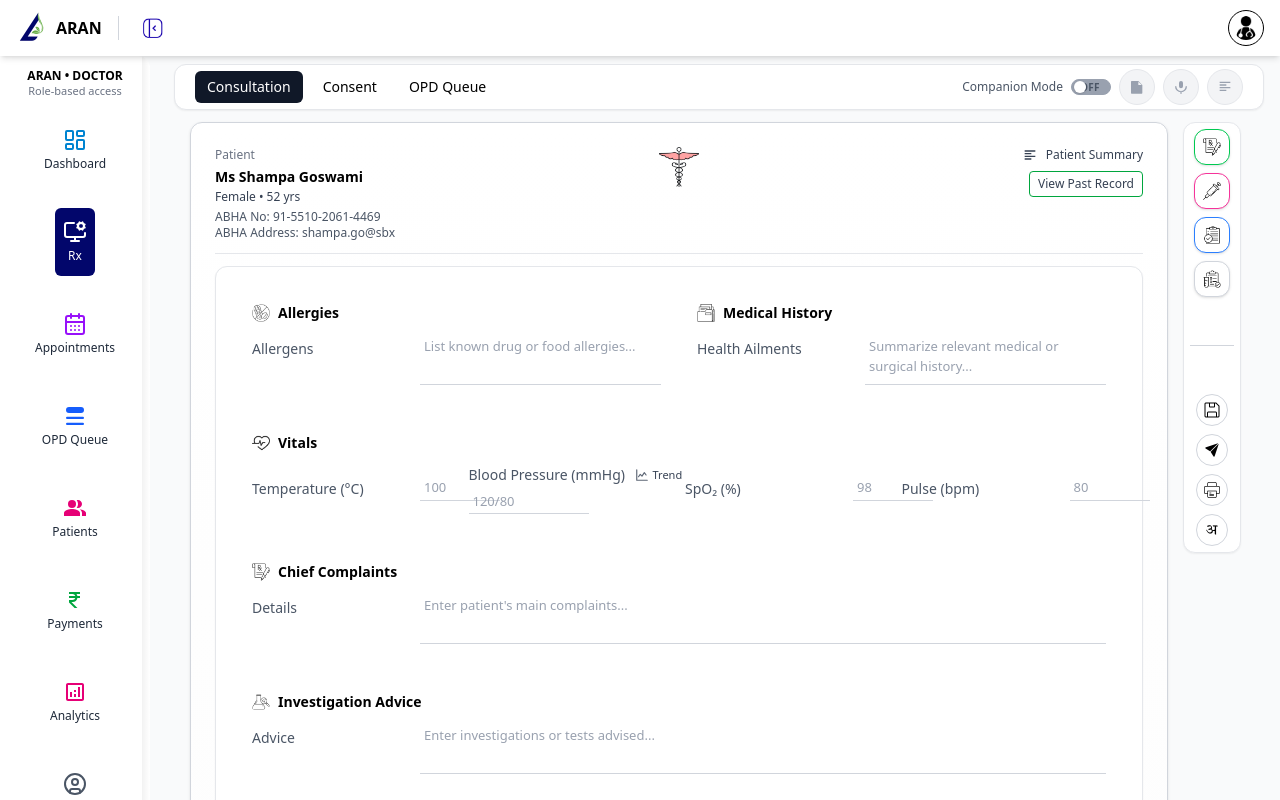
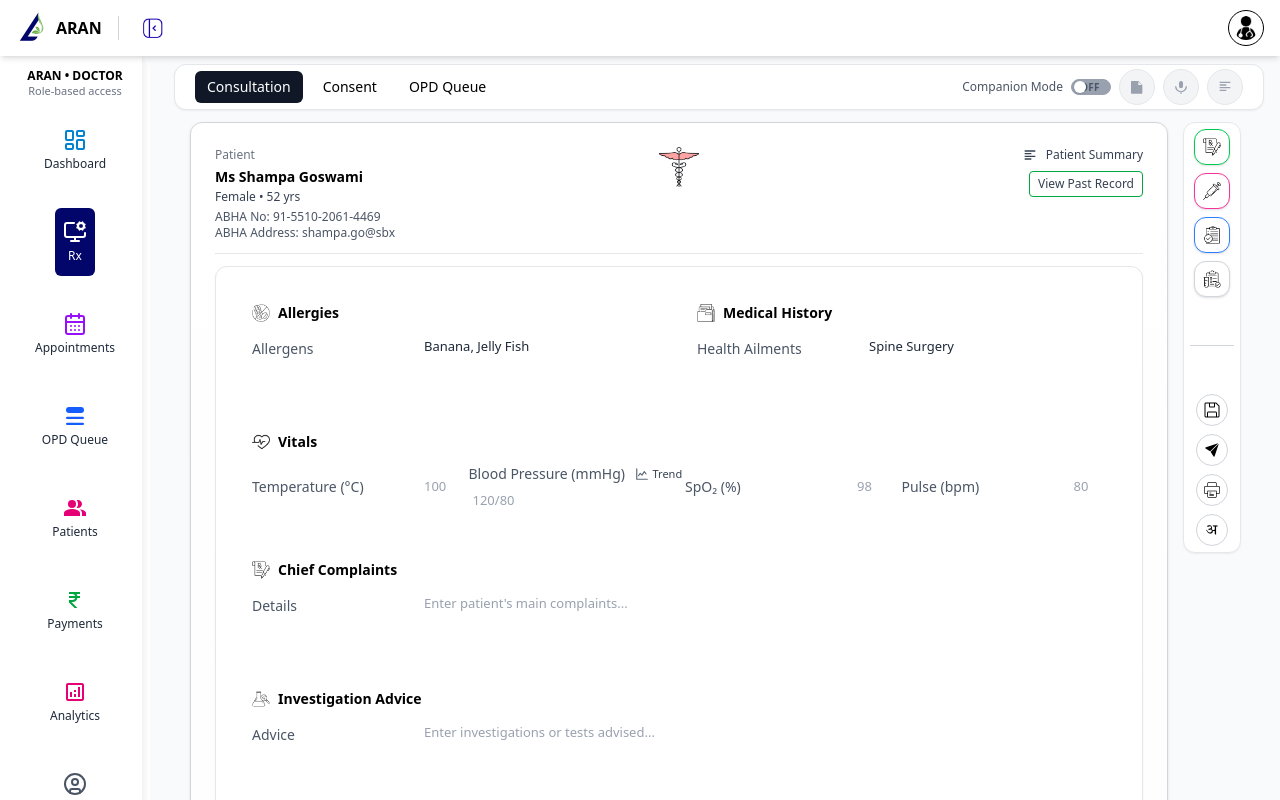
Before and after one commit to kaushikee-compune/ARAN-UI-UX, a Next.js app: page /doctor/console in a window 1280 px wide. Both pictures are taken after a click on the button 1212 px from the left and 147 px from the top of the page. Shown: the top 800 px of the page. Built offline with nearby package versions, Linux system fonts and the light colour scheme; what @tailwindcss/postcss would draw is missing.

Commit message:
Digital Rx with Bp Trend ver 1.12

```diff
--- a/app/(app)/doctor/console/page.tsx
+++ b/app/(app)/doctor/console/page.tsx
@@ -126,6 +126,8 @@ type ImmunizationState = {
   }>;
 };
 
+
+
 export default function DoctorConsolePage() {
   /* Header */
   const [activeTop, setActiveTop] = useState<TopMenuKey>("consultation");
@@ -136,6 +138,10 @@ export default function DoctorConsolePage() {
 
   /* Right tools */
   const [activeTool, setActiveTool] = useState<ActiveTool>("none");
+
+  const [bpTrend, setBpTrend] = useState<
+  Array<{ date: string; sys: number; dia: number }>
+>([]);
 
   /* Patient header (placeholder) */
   const patient = useMemo(
@@ -238,8 +244,46 @@ export default function DoctorConsolePage() {
     loadMockRecords("pat_001")
       .then((canon) => {
         if (!alive) return;
-        setPastDays(groupByDate(canon));
+
+        // Group by date for Past Records viewer
+        const grouped = groupByDate(canon);
+        setPastDays(grouped);
         setErrorPast(null);
+
+        // ✅ Prefill Allergies + Medical History from the LATEST record that has them
+        const latest = canon
+          .slice()
+          .reverse()
+          .find(
+            (r) =>
+              (r.canonical?.allergies && r.canonical.allergies.trim() !== "") ||
+              (r.canonical?.medicalHistory &&
+                r.canonical.medicalHistory.trim() !== "")
+          );
+
+        if (latest) {
+          setRxForm((prev) => ({
+            ...prev,
+            allergies: latest.canonical.allergies || prev.allergies,
+            medicalHistory:
+              latest.canonical.medicalHistory || prev.medicalHistory,
+          }));
+        }
+
+        // ✅ Derive BP trend from all available vitals
+        const bpData = canon
+          .map((r) => {
+            const v = r.canonical?.vitals || {};
+            const sys = parseFloat(v.bpSys || "");
+            const dia = parseFloat(v.bpDia || "");
+            if (!isNaN(sys) && !isNaN(dia)) {
+              return { date: r.dateISO, sys, dia };
+            }
+            return null;
+          })
+          .filter(Boolean) as Array<{ date: string; sys: number; dia: number }>;
+
+        setBpTrend(bpData);
       })
       .catch((e: any) => {
         if (!alive) return;
@@ -434,7 +478,7 @@ export default function DoctorConsolePage() {
                 <DigitalRxForm
                   value={rxForm}
                   onChange={setRxForm}
-                 // onSave={onSave}
+                  bpHistory={bpTrend}
                 />
               ) : undefined
             }
@@ -461,7 +505,7 @@ export default function DoctorConsolePage() {
               <DigitalRxForm
                 value={rxForm}
                 onChange={setRxForm}
-                //onSave={onSave}
+                bpHistory={bpTrend}
               />
             </SectionCard>
           )}
@@ -739,7 +783,6 @@ function LivePreview({ payload }: { payload?: DigitalRxFormState }) {
     "instruction",
   ]);
 
-
   const hasVitals =
     nonEmpty(vitals.temperature) ||
     nonEmpty(vitals.bp) ||
@@ -763,7 +806,6 @@ const hasPlan =
     nonEmpty(followUpDate) ||
     (uploads?.files?.length ?? 0) > 0 ||
     nonEmpty(uploads?.note);
-
 
   const showVitals = hasVitals;
   const showClinical = hasClinical;
@@ -802,7 +844,9 @@ const hasPlan =
                 }
               />
             )}
-          {nonEmpty(vitals.spo2) && <KV k="SpO₂" v={`${safe(vitals.spo2)} %`} />}
+            {nonEmpty(vitals.spo2) && (
+              <KV k="SpO₂" v={`${safe(vitals.spo2)} %`} />
+            )}
             {nonEmpty(vitals.pulse) && (
               <KV k="Pulse" v={`${safe(vitals.pulse)} bpm`} />
             )}
@@ -838,10 +882,16 @@ const hasPlan =
             <table className="w-full text-sm">
               <thead>
                 <tr className="bg-gray-50 text-gray-600">
-                <th className="px-2 py-1.5 text-left font-medium">Medicine</th>
-                <th className="px-2 py-1.5 text-left font-medium">Frequency</th>
+                  <th className="px-2 py-1.5 text-left font-medium">
+                    Medicine
+                  </th>
+                  <th className="px-2 py-1.5 text-left font-medium">
+                    Frequency
+                  </th>
                   <th className="px-2 py-1.5 text-left font-medium">Timings</th>
-                <th className="px-2 py-1.5 text-left font-medium">Duration</th>
+                  <th className="px-2 py-1.5 text-left font-medium">
+                    Duration
+                  </th>
                   <th className="px-2 py-1.5 text-left font-medium">Dosage</th>
                   <th className="px-2 py-1.5 text-left font-medium">
                     Instructions
@@ -908,7 +958,6 @@ const hasPlan =
       </section>
     </div>
   );
-
 }
 
 /* ----------------------------- Small preview UI ---------------------------- */
--- a/components/doctor/DigitalRxForm.tsx
+++ b/components/doctor/DigitalRxForm.tsx
@@ -182,7 +182,7 @@ const DigitalRxForm = forwardRef<DigitalRxFormHandle, DigitalRxFormProps>(
               {/* BP input (inline style consistent with yours) */}
               <div className="mt-1 flex items-center gap-2">
                 <input
-                  className="flex-1 max-w-[120px] bg-transparent border-b border-gray-300 outline-none px-1 py-0.5 text-[13px] text-gray-800 placeholder:text-gray-400 focus:border-blue-500"
+                  className="flex-1 max-w-[120px] bg-transparent  border-gray-300 outline-none px-1 py-0.5 text-[13px] text-gray-800 placeholder:text-gray-400 focus:border-blue-500"
                   inputMode="text"
                   placeholder="120/80"
                   value={safeValue.vitals.bp || ""}
@@ -386,7 +386,7 @@ function LabeledInput({
     <div className="flex items-center border-gray-300 pb-0.5 gap-2">
       <label className="text-sm text-gray-600 w-40 shrink-0">{label}</label>
       <input
-        className="flex-1 max-w-[80px] bg-transparent border-b border-gray-300 outline-none px-1 py-0.5 text-[13px] text-gray-800 placeholder:text-gray-400 focus:border-blue-500"
+        className="flex-1 max-w-[80px] bg-transparent  border-gray-300 outline-none px-1 py-0.5 text-[13px] text-gray-800 placeholder:text-gray-400 focus:border-blue-500"
         type={type}
         value={value}
         placeholder={placeholder}
@@ -417,7 +417,7 @@ function LabeledTextarea({
       <label className="text-sm text-gray-600 w-40 shrink-0 mt-1">
         {label}
       </label>
-      <div className="flex-1 border-b border-gray-300">
+      <div className="flex-1 border-gray-300">
         <textarea
           className="w-full bg-transparent outline-none resize-none px-1 py-0.5 text-[13px] text-gray-800 placeholder:text-gray-400"
           rows={2}
--- a/public/data/mock-records.json
+++ b/public/data/mock-records.json
@@ -16,7 +16,7 @@
         "bmi": "24.3"
       },
       "chiefComplaints": "Burning micturition, increased frequency for 2 days",
-      "allergies": "None",
+      "allergies": "Banana, Jelly Fish",
       "medicalHistory": "No prior UTIs",
       "investigationAdvice": "Urine R/E and Urine Culture",
       "procedure": "",
@@ -106,7 +106,7 @@
         "spo2": "99"
       },
       "chiefComplaints": "Acute low back pain after lifting",
-      "allergies": "None",
+      "allergies": "Banana, Jelly Fish",
       "medicalHistory": "No previous spine surgery",
       "investigationAdvice": "",
       "procedure": "",
@@ -159,8 +159,8 @@
         "spo2": "99"
       },
       "chiefComplaints": "",
-      "allergies": "",
-      "medicalHistory": "",
+      "allergies": "Banana, Jelly Fish",
+      "medicalHistory": "Spine Surgery",
       "investigationAdvice": "LFT, Urine R/E",
       "procedure": "",
       "followUpText": "LFT within normal limits; Urine R/E: trace leukocytes",
```
Lines whose indentation alone changed are shown as unchanged.
